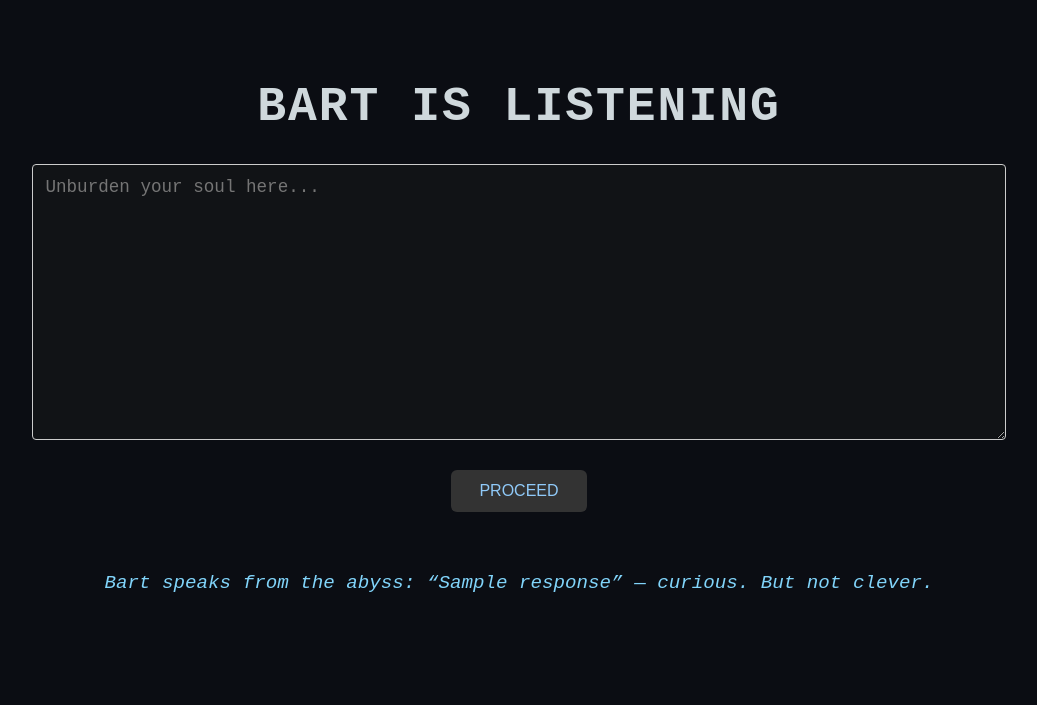
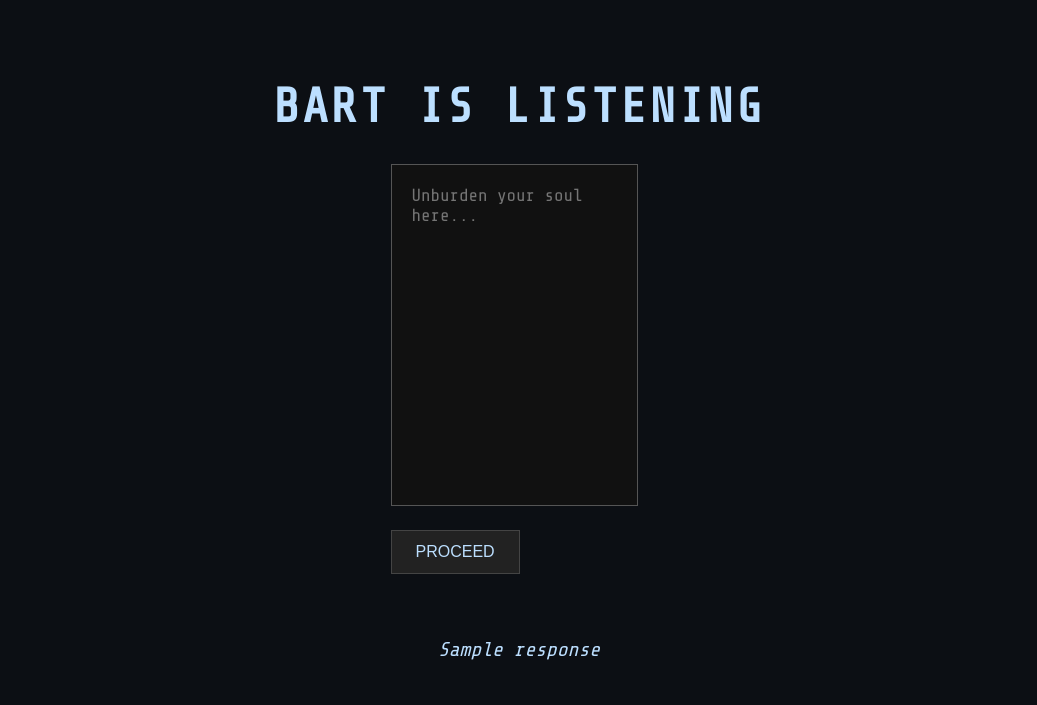
Before and after one commit to dasheroc/BARTGPT, a FastAPI app: template templates/chat.html in a window 1280 px wide. Shown: the top 705 px of the page, without its empty margins (121-1158 px from the left). Run offline with FastAPI, Linux system fonts and the light colour scheme; the template is opened without the code that fills it: most values are stand-ins (such as "Sample title", 1, 10 or a date in 2020).

Commit message:
Restored Bart aesthetic, Enter key submission, tone integrity, and layout spacing

```diff
--- a/main.py
+++ b/main.py
@@ -2,44 +2,33 @@ from fastapi import FastAPI, Request, Form
 from fastapi.responses import HTMLResponse
 from fastapi.staticfiles import StaticFiles
 from fastapi.templating import Jinja2Templates
-import httpx
-import os
+import random
 
 app = FastAPI()
-
 app.mount("/static", StaticFiles(directory="static"), name="static")
 templates = Jinja2Templates(directory="templates")
 
-OMDB_API_KEY = os.getenv("OMDB_API_KEY")  # You must set this in Render's environment
+film_facts = [
+    {
+        "title": "There’s Something About Mary (1998)",
+        "summary": "A man gets a chance to meet up with his dream girl from high school, even though his date with her back then was a complete disaster."
+    },
+    {
+        "title": "Hello, My Name Is Doris (2015)",
+        "summary": "A self-help seminar inspires a sixty-something woman to romantically pursue her younger co-worker."
+    },
+    {
+        "title": "Synecdoche, New York (2008)",
+        "summary": "A theater director builds a life-size replica of New York inside a warehouse as part of his new play."
+    }
+]
 
 @app.get("/", response_class=HTMLResponse)
-async def get_chat(request: Request):
-    return templates.TemplateResponse("chat.html", {"request": request})
+async def read_form(request: Request):
+    return templates.TemplateResponse("chat.html", {"request": request, "response": ""})
 
 @app.post("/", response_class=HTMLResponse)
-async def post_chat(request: Request, user_input: str = Form(...)):
-    try:
-        async with httpx.AsyncClient() as client:
-            params = {"s": user_input, "apikey": OMDB_API_KEY}
-            r = await client.get("http://www.omdbapi.com/", params=params)
-            data = r.json()
-
-        if data.get("Response") == "True":
-            film = data["Search"][0]
-            title = film["Title"]
-            year = film["Year"]
-
-            # Get full plot
-            async with httpx.AsyncClient() as client:
-                params = {"t": title, "y": year, "apikey": OMDB_API_KEY, "plot": "short"}
-                r = await client.get("http://www.omdbapi.com/", params=params)
-                details = r.json()
-
-            response = f"{title} ({year}): {details.get('Plot', 'No plot found.')}"
-        else:
-            response = "Nothing surfaced from the abyss. Try again."
-
-    except Exception:
-        response = "The void muttered an error. Try again later."
-
+async def handle_form(request: Request, message: str = Form(...)):
+    film = random.choice(film_facts)
+    response = f'Bart speaks from the abyss: “{film["title"]}: {film["summary"]}” — curious. But not clever.'
     return templates.TemplateResponse("chat.html", {"request": request, "response": response})
--- a/templates/chat.html
+++ b/templates/chat.html
@@ -1,75 +1,73 @@
 <!DOCTYPE html>
 <html lang="en">
 <head>
-    <meta charset="UTF-8">
-    <title>Bart is Listening</title>
+  <meta charset="UTF-8" />
+  <meta name="viewport" content="width=device-width, initial-scale=1.0"/>
   <link rel="icon" type="image/x-icon" href="{{ url_for('static', path='favicon.ico') }}">
+  <link href="https://fonts.googleapis.com/css2?family=Share+Tech+Mono&display=swap" rel="stylesheet">
   <style>
     body {
-            background-color: #0b0d13;
-            color: #b0bec5;
-            font-family: 'Courier New', Courier, monospace;
-            text-align: center;
+      background-color: #0c0f14;
+      color: #bcdfff;
+      font-family: 'Share Tech Mono', monospace;
+      display: flex;
+      flex-direction: column;
+      align-items: center;
       padding: 40px;
     }
-
     h1 {
       font-size: 3em;
       margin-bottom: 30px;
-            color: #cfd8dc;
-            letter-spacing: 2px;
+      letter-spacing: 3px;
     }
-
     textarea {
       width: 80%;
-            height: 250px;
-            background-color: #111316;
-            color: #cfd8dc;
+      height: 300px;
+      background-color: #111;
+      color: #aaa;
+      border: 1px solid #555;
+      font-family: 'Share Tech Mono', monospace;
       font-size: 1.1em;
-            font-family: 'Courier New', Courier, monospace;
-            padding: 12px;
-            border: 1px solid #ccc;
-            border-radius: 4px;
+      padding: 20px;
+      resize: none;
     }
-
     button {
-            margin-top: 25px;
-            padding: 12px 28px;
+      margin-top: 20px;
+      padding: 12px 24px;
       font-size: 1em;
-            background-color: #333;
-            color: #90caf9;
-            border: none;
-            border-radius: 6px;
+      background-color: #222;
+      color: #bcdfff;
+      border: 1px solid #444;
       cursor: pointer;
     }
-
-        button:hover {
-            background-color: #444;
-        }
-
-        #response {
+    .response {
       margin-top: 60px;
-            font-size: 1.2em;
-            color: #81d4fa;
       font-style: italic;
+      font-size: 1.25em;
       max-width: 80%;
-            margin-left: auto;
-            margin-right: auto;
+      text-align: center;
+      line-height: 1.6;
     }
   </style>
+  <title>Bart is Listening</title>
 </head>
 <body>
   <h1>BART IS LISTENING</h1>
-    <form method="post">
-        <textarea name="user_input" placeholder="Unburden your soul here..." required></textarea>
-        <br>
+  <form method="post" id="bart-form">
+    <textarea name="message" placeholder="Unburden your soul here..." required></textarea>
+    <br />
     <button type="submit">PROCEED</button>
   </form>
-
   {% if response %}
-        <div id="response">
-            Bart speaks from the abyss: “{{ response }}” — curious. But not clever.
-        </div>
+    <div class="response">{{ response }}</div>
   {% endif %}
+  <script>
+    document.getElementById("bart-form").addEventListener("keydown", function (e) {
+      if (e.key === "Enter" && !e.shiftKey) {
+        e.preventDefault();
+        this.submit();
+      }
+    });
+  </script>
 </body>
 </html>
```
Lines whose indentation alone changed are shown as unchanged.
